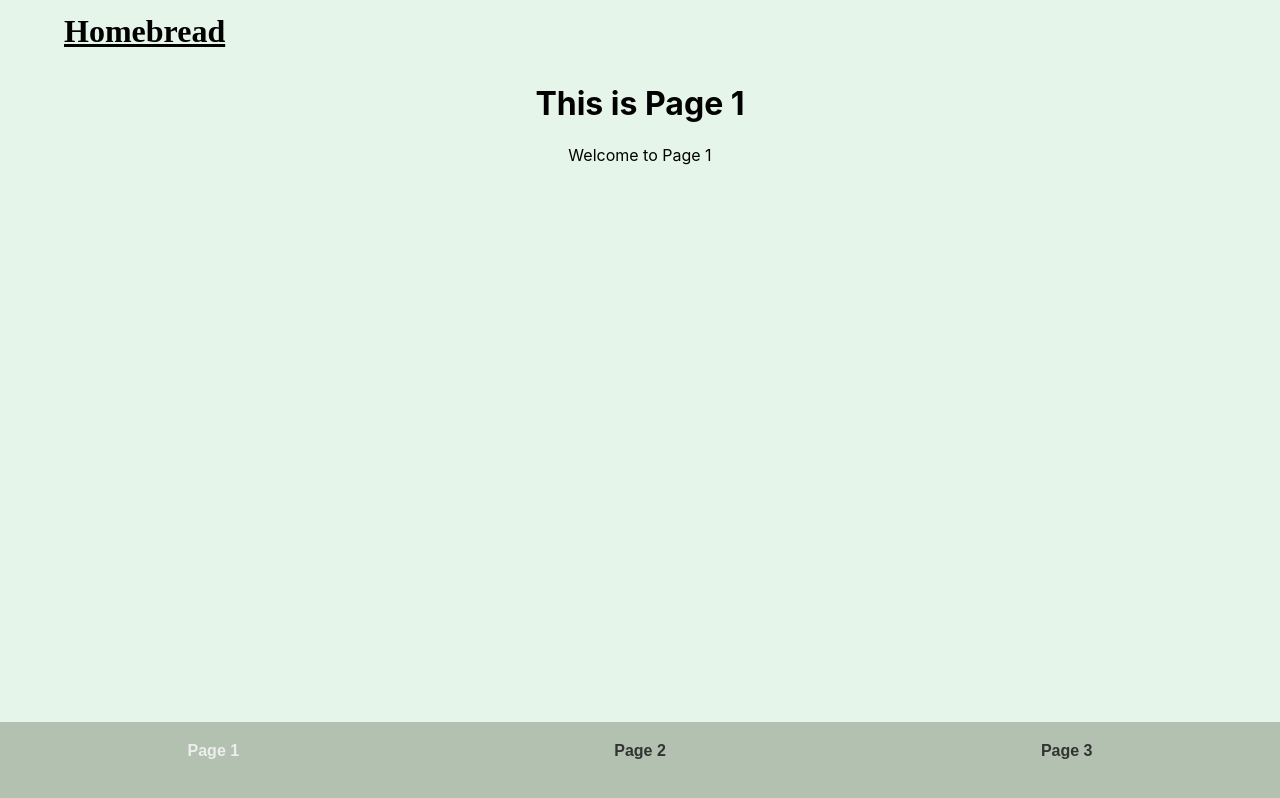
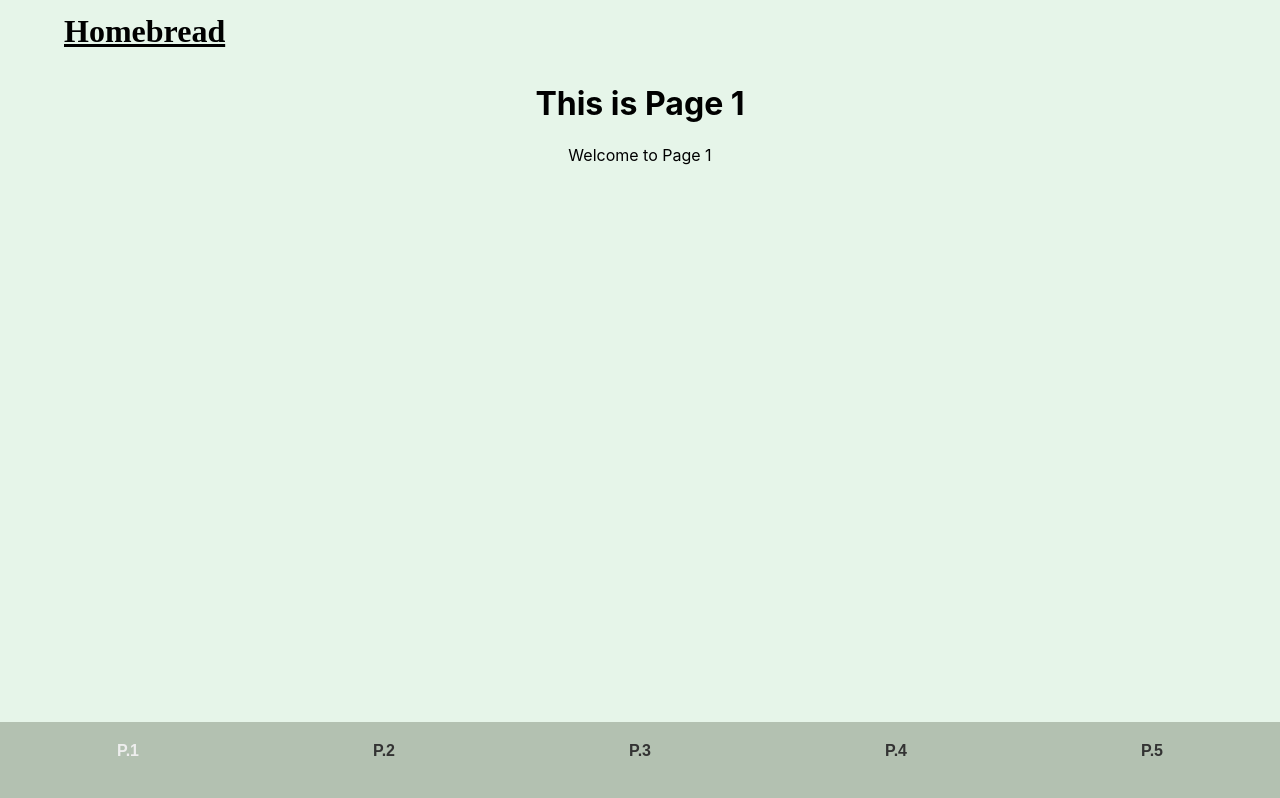
Before and after one commit to Heimatbrot/Homebread, a React (Create React App) app: page / in a window 1280 px wide. Built offline with nearby package versions, Linux system fonts and the light colour scheme.

Commit message:
update to 5 subsites

```diff
--- a/src/App.js
+++ b/src/App.js
@@ -2,38 +2,80 @@ import React, { useState } from 'react';
 import Page1 from './components/Page1';
 import Page2 from './components/Page2';
 import Page3 from './components/Page3';
+import Page4 from './components/Page4';
+import Page5 from './components/Page5';
 import './App.css';
 
 function App() {
   const [showPage1, setShowPage1] = useState(true);
   const [showPage2, setShowPage2] = useState(false);
   const [showPage3, setShowPage3] = useState(false);
+  const [showPage4, setShowPage4] = useState(false);
+  const [showPage5, setShowPage5] = useState(false);
 
   const handleClick1 = () => {
     setShowPage1(true);
     setShowPage2(false);
     setShowPage3(false);
+    setShowPage4(false);
+    setShowPage5(false);
     document.getElementById("page1link").style.color = "#eeeeee"
     document.getElementById("page2link").style.color = "#333"
     document.getElementById("page3link").style.color = "#333"
+    document.getElementById("page4link").style.color = "#333"
+    document.getElementById("page5link").style.color = "#333"
   }
 
   const handleClick2 = () => {
     setShowPage1(false);
     setShowPage2(true);
     setShowPage3(false);
+    setShowPage4(false);
+    setShowPage5(false);
     document.getElementById("page1link").style.color = "#333"
     document.getElementById("page2link").style.color = "#eeeeee"
     document.getElementById("page3link").style.color = "#333"
+    document.getElementById("page4link").style.color = "#333"
+    document.getElementById("page5link").style.color = "#333"
   }
 
   const handleClick3 = () => {
     setShowPage1(false);
     setShowPage2(false);
     setShowPage3(true);
+    setShowPage4(false);
+    setShowPage5(false);
     document.getElementById("page1link").style.color = "#333"
     document.getElementById("page2link").style.color = "#333"
     document.getElementById("page3link").style.color = "#eeeeee"
+    document.getElementById("page4link").style.color = "#333"
+    document.getElementById("page5link").style.color = "#333"
+  }
+
+  const handleClick4 = () => {
+    setShowPage1(false);
+    setShowPage2(false);
+    setShowPage3(false);
+    setShowPage4(true);
+    setShowPage5(false);
+    document.getElementById("page1link").style.color = "#333"
+    document.getElementById("page2link").style.color = "#333"
+    document.getElementById("page3link").style.color = "#333"
+    document.getElementById("page4link").style.color = "#eeeeee"
+    document.getElementById("page5link").style.color = "#333"
+  }
+
+  const handleClick5 = () => {
+    setShowPage1(false);
+    setShowPage2(false);
+    setShowPage3(false);
+    setShowPage4(false);
+    setShowPage5(true);
+    document.getElementById("page1link").style.color = "#333"
+    document.getElementById("page2link").style.color = "#333"
+    document.getElementById("page3link").style.color = "#333"
+    document.getElementById("page4link").style.color = "#333"
+    document.getElementById("page5link").style.color = "#eeeeee"
   }
 
   return (
@@ -45,10 +87,14 @@ function App() {
         {showPage1 && <Page1 />}
         {showPage2 && <Page2 />}
         {showPage3 && <Page3 />}
+        {showPage4 && <Page4 />}
+        {showPage5 && <Page5 />}
         <div class="menu">
-          <button onClick={handleClick1} class="links" id="page1link" style={{color: "#eeeeee"}}>Page 1</button>
-          <button onClick={handleClick2} class="links" id="page2link">Page 2</button>
-          <button onClick={handleClick3} class="links" id="page3link">Page 3</button>
+          <button onClick={handleClick1} class="links" id="page1link" style={{color: "#eeeeee"}}>P.1</button>
+          <button onClick={handleClick2} class="links" id="page2link">P.2</button>
+          <button onClick={handleClick3} class="links" id="page3link">P.3</button>
+          <button onClick={handleClick4} class="links" id="page4link">P.4</button>
+          <button onClick={handleClick5} class="links" id="page5link">P.5</button>
         </div>
       </body>
     </div>
--- /dev/null
+++ b/src/components/Page4.js
@@ -0,0 +1,12 @@
+import React from "react";
+
+function Page4() {
+  return (
+    <div>
+      <h1>This is Page 4</h1>
+      <p>Welcome to Page 4</p>
+    </div>
+  );
+}
+
+export default Page4;
--- /dev/null
+++ b/src/components/Page5.js
@@ -0,0 +1,12 @@
+import React from "react";
+
+function Page5() {
+  return (
+    <div>
+      <h1>This is Page 5</h1>
+      <p>Welcome to Page 5</p>
+    </div>
+  );
+}
+
+export default Page5;
```
